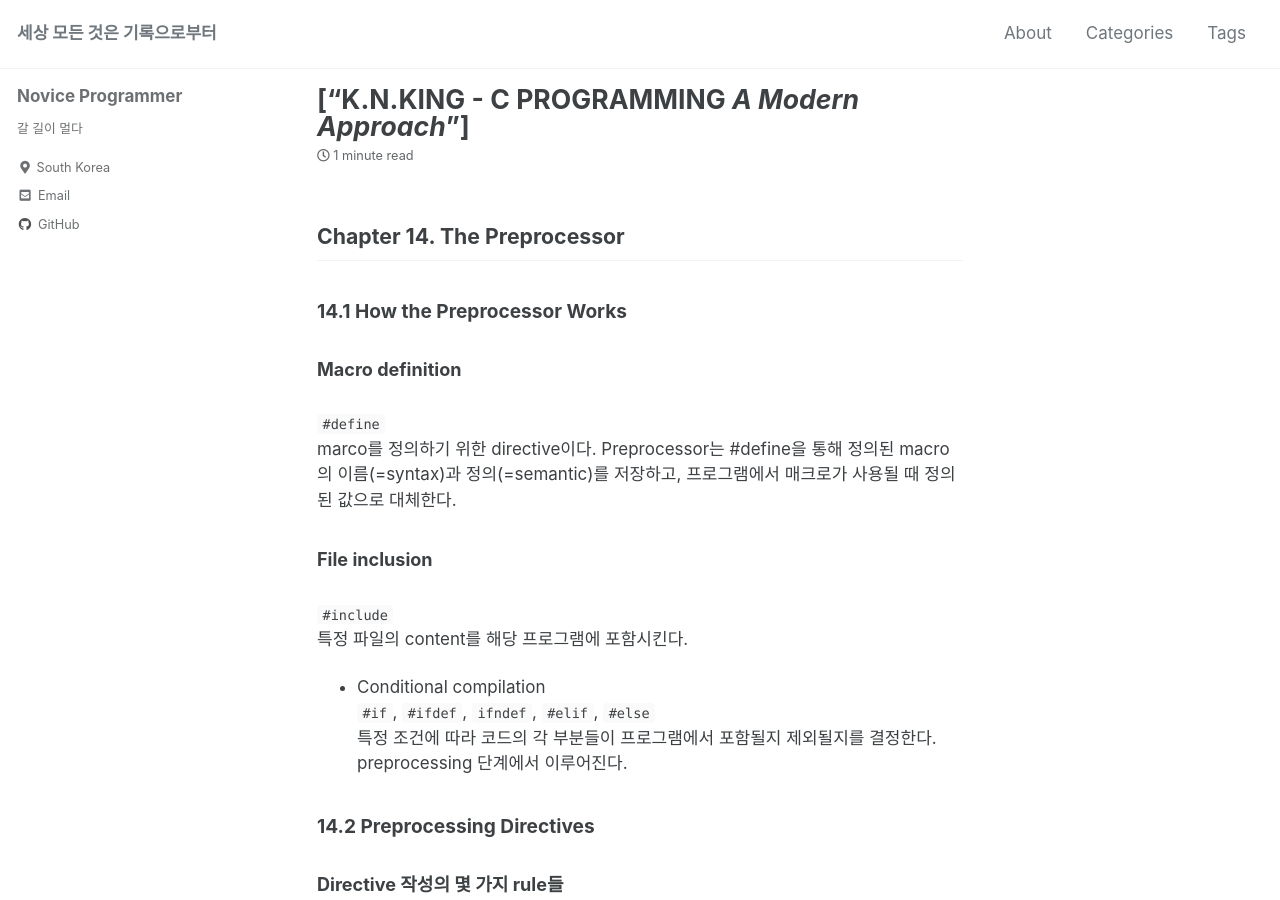
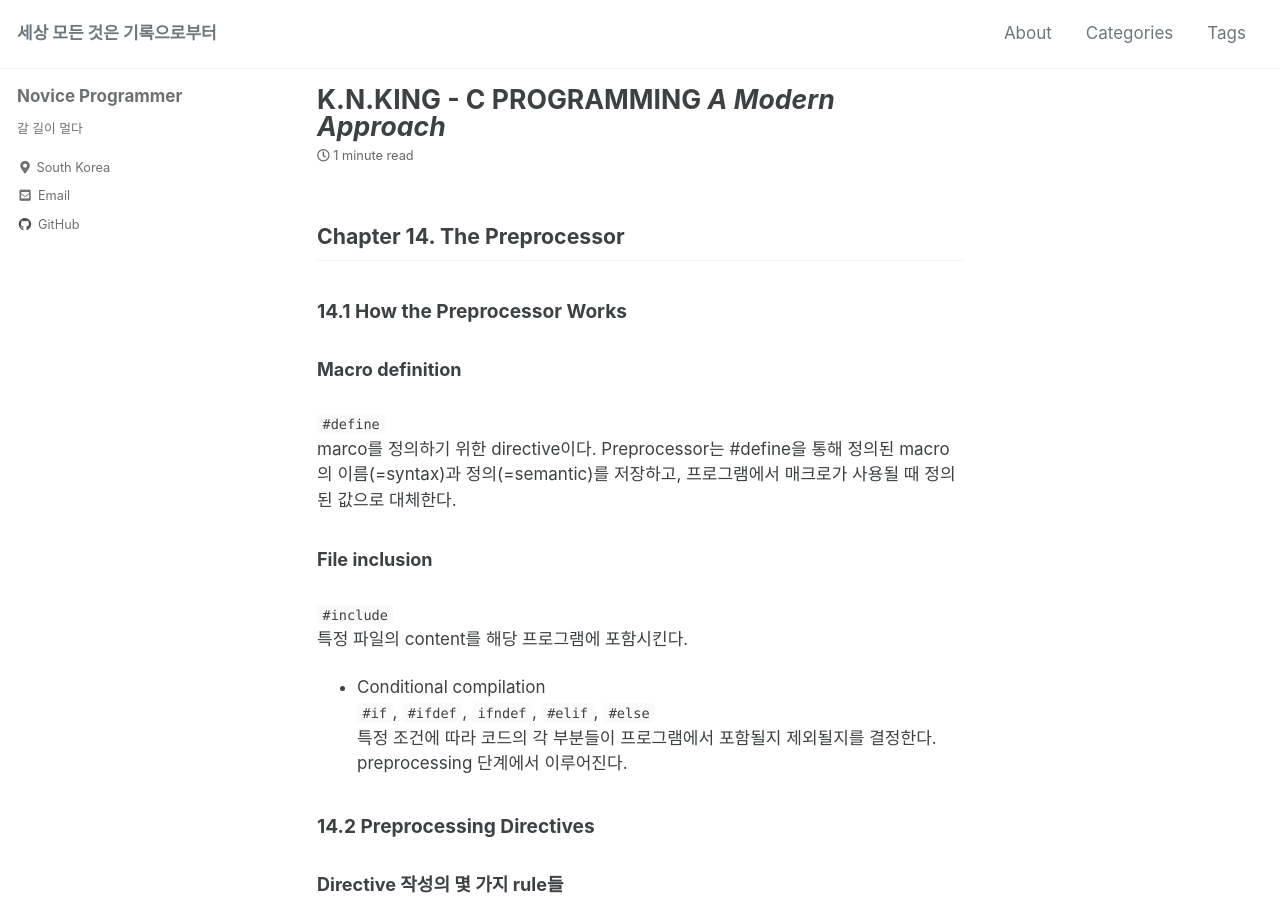
Before and after one commit to JuTaK97/JuTaK97.github.io, a Jekyll site: the page built from _posts/2022-03-10-C-14.md, in a window 1280 px wide and 900 px high. Built offline with Jekyll 4.4.1, drawn with Linux system fonts in a browser that asks for light colours; cached includes are drawn as plain includes.

```diff
--- a/_posts/2022-03-10-Preprocessor.md
+++ b/_posts/2022-03-10-C-14.md
@@ -1,6 +1,5 @@
 ---
-title :
-  - K.N.KING - C PROGRAMMING *A Modern Approach*
+title : "K.N.KING - C PROGRAMMING *A Modern Approach*"
 categories :
   - C
 tags :
```
